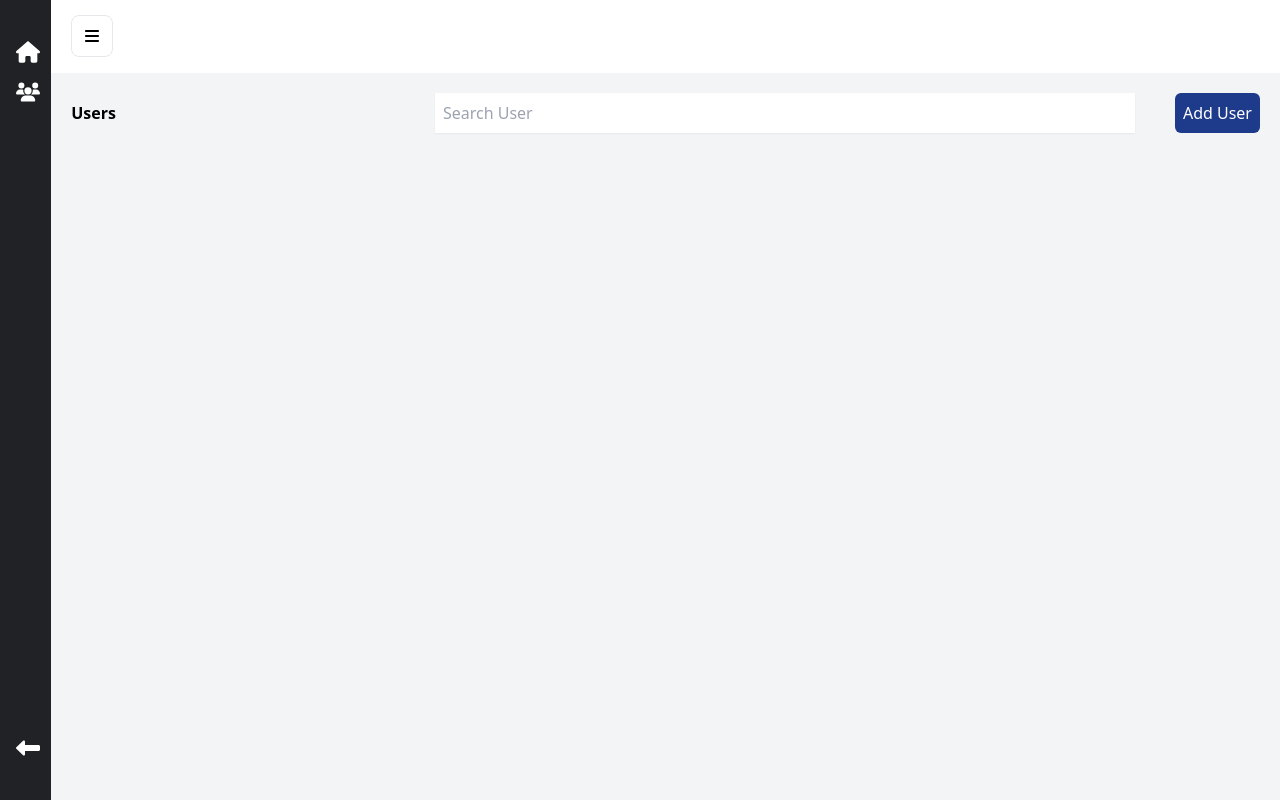
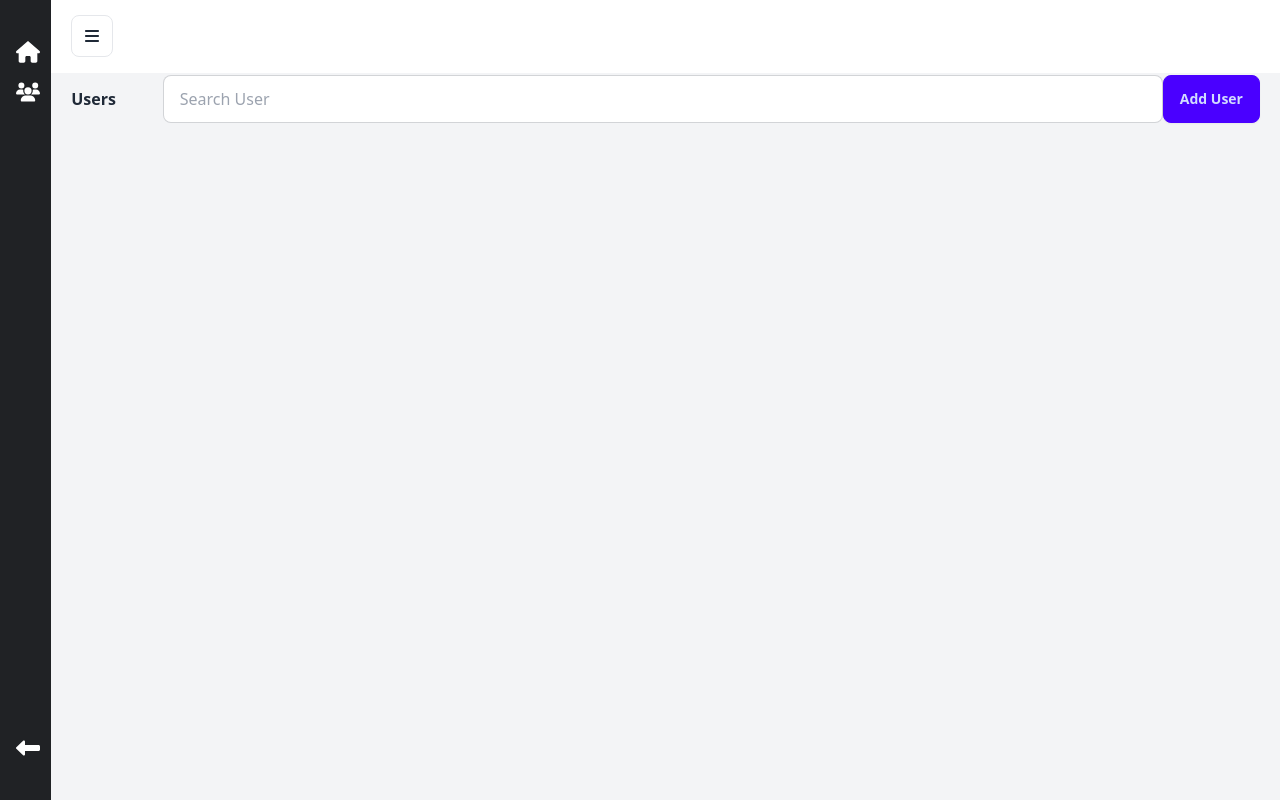
Before and after one commit to josepaulodelacruz/DashboardTemplate, a React (Vite) app: page /users in a window 1280 px wide. Built offline with nearby package versions, Linux system fonts and the light colour scheme.

Commit message:
daisy ui added package

```diff
--- a/package.json
+++ b/package.json
@@ -16,13 +16,14 @@
     "react-router-dom": "^6.23.0"
   },
   "devDependencies": {
+    "@types/node": "^20.4.2",
     "@types/react": "^18.2.66",
     "@types/react-dom": "^18.2.22",
-    "@types/node": "^20.4.2",
     "@typescript-eslint/eslint-plugin": "^7.2.0",
     "@typescript-eslint/parser": "^7.2.0",
     "@vitejs/plugin-react": "^4.2.1",
     "autoprefixer": "^10.4.19",
+    "daisyui": "^4.10.5",
     "eslint": "^8.57.0",
     "eslint-plugin-react-hooks": "^4.6.0",
     "eslint-plugin-react-refresh": "^0.4.6",
--- a/src/Components/Button.tsx
+++ b/src/Components/Button.tsx
@@ -17,7 +17,7 @@ const Button: React.FC<ButtonProps> = ({
     <button
       type='button'
       onClick={onClick}
-      className={`rounded-md bg-blue-900 text-white p-2 ${className}`} // Using template literals for better readability
+      className={`btn btn-primary`} // Using template literals for better readability
       disabled={disabled} // Added disabled attribute to the button
     >
       {label}
--- a/src/Components/Sidebar.tsx
+++ b/src/Components/Sidebar.tsx
@@ -10,7 +10,7 @@ interface SidebarProps {
 
 const Sidebar: FC<SidebarProps> = ({ isClose, style }) => {
   return (
-    <div style={style} className={`item bg-primary flex flex-col py-8 h-screen`}>
+    <div style={{'backgroundColor': '#202225'}} className={`item bg-primary flex flex-col py-8 h-screen`}>
 
       <ul className='flex h-full flex-col text-white leading-tight overflow-y-auto overflow-x-hidden'>
 
--- a/src/Pages/Users/index.tsx
+++ b/src/Pages/Users/index.tsx
@@ -4,14 +4,14 @@ const Users = () => {
   return (
     <div className='flex flex-col p-5 w-full max-w-screen-2xl'>
 
-      <div className='flex flex-row justify-between items-center'>
+      <div className='flex h-3 flex-row justify-between items-center'>
         <h2 className='font-bold font-sans'>Users</h2>
         <div className='flex flex-row'>
 
           <input
             type='text'
             placeholder='Search User'
-            className='w-[700px] shadow-sm p-2 mr-10' />
+            className='bg-white input input-bordered w-[1000px]' />
 
           <Button
             onClick={() => console.log('user click')}
--- a/tailwind.config.js
+++ b/tailwind.config.js
@@ -7,10 +7,12 @@ export default {
   theme: {
     extend: {
       colors: {
-        primary: "#202225",
-        secondary: "#58652"
+        // primary: "#202225",
+        // secondary: "#58652"
       }
     },
   },
-  plugins: [],
+  plugins: [
+    require('daisyui')
+  ],
 }
```
Also changed, not shown: 1 other file (tests, documents, lock files or other folders).
